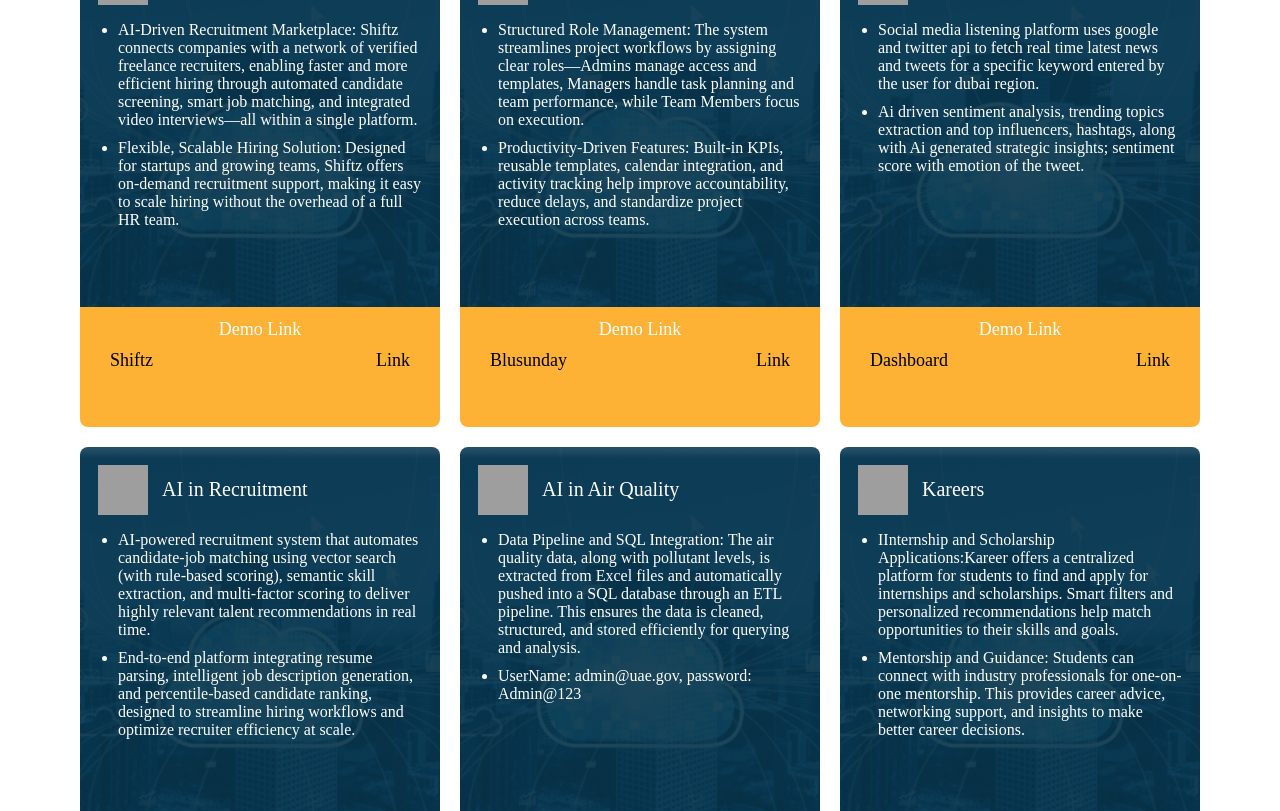
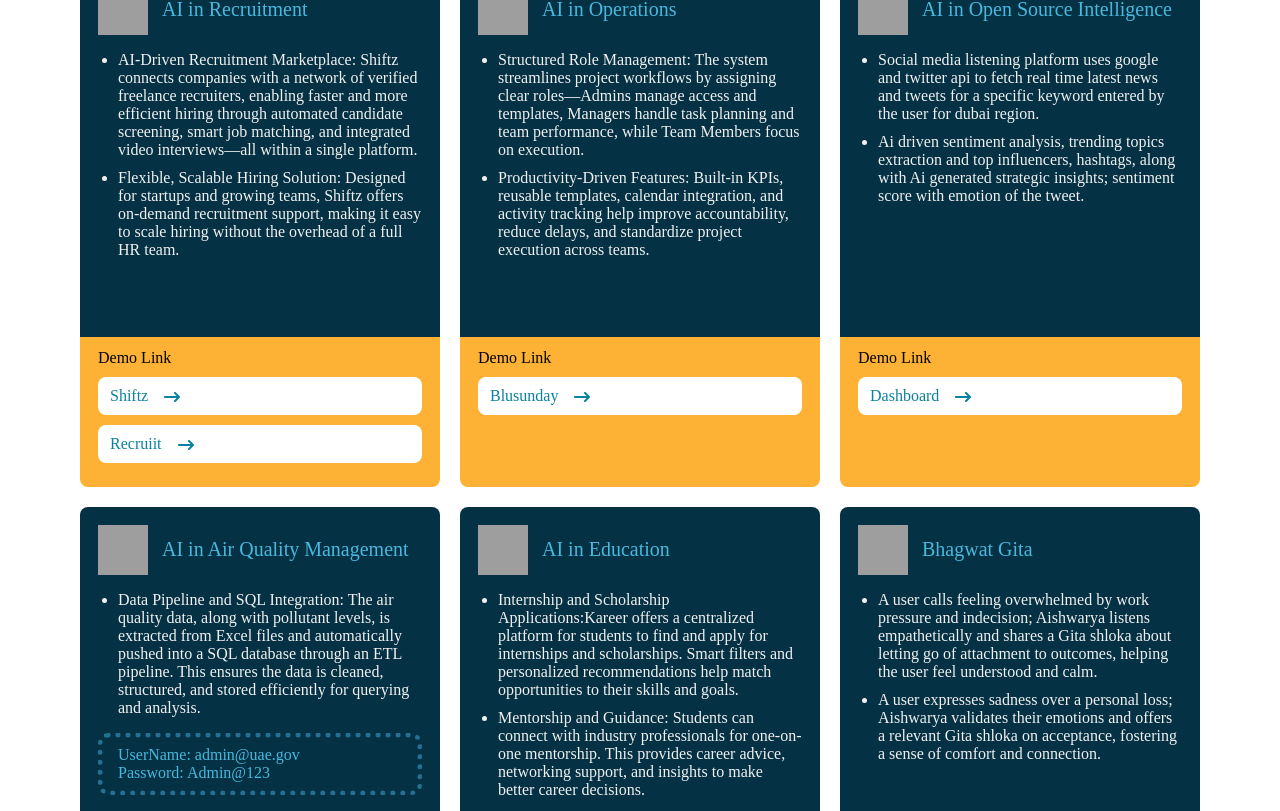
Before and after one commit to Krish2643/Bluparrot_sales, a React (Create React App) app: page / in a window 1280 px wide. Shown: the part 1429-2240 px from the top of the page. Built offline with nearby package versions, Linux system fonts and the light colour scheme; grey boxes are pictures that could not be loaded; a web font is replaced by a local one.

Commit message:
add new cards

```diff
--- a/src/components/Navbar2.css
+++ b/src/components/Navbar2.css
@@ -149,43 +149,63 @@
     padding: 18px;
     height: 370px;
     border-radius: 8px 8px 0 0;
-    background-image: url('./Images/Group_6.png');
-    background-color: gray;
-    background-repeat: no-repeat;
-  background-size: cover;
-  background-position: center;
+    background-color: #053145;
     .business-card-header{
       display: flex;
       align-items: center;
       gap: 14px;
       .heading{
         font-size: 20px;
+        color: #48b9dc;
+        font-weight: 500;
       }
       img{
         width: 50px;
         height: 50px;
       }
     }
+    .business-card-points{
+      color: rgb(241, 241, 241);
+    }
+    .credentails{
+      border: 5px solid #247093;
+      color: #48b9dc;
+      font-weight: 500;
+      border-style: dotted;
+      padding: 8px 15px;
+      display: flex;
+      border-radius: 10px;
+    }
   }
   .business-card-links{
     background-color: #FDB135;
-    font-size: 18px;
+    font-size: 16px;
     border-radius: 0px 0px 8px 8px;
-    height: 120px;
+    height: 150px;
     padding: 12px 18px;
+
     .demo-link{
-      text-align: center;
+      color: black;
+      font-weight: 500;
     }
     .links{
       margin-top: 10px;
       .live-link{
         display: flex;
+        align-items: center;
         padding: 0 12px;
-        justify-content: space-between;
+        gap: 16px;
         margin-bottom: 10px;
-        color: black;
+        color: rgb(9, 129, 159);
+        font-weight: 500;
+        background-color: white;
+        padding: 6px 12px;
+        border-radius: 8px;
         span{
           cursor: 'pointer'
+        }
+        .arrow{
+          margin-top: 6px;
         }
 
       }
--- a/src/components/Navbar2.jsx
+++ b/src/components/Navbar2.jsx
@@ -24,6 +24,8 @@
 import Automobile from "./Images/Automobile.png";
 import Recurtment from "./Images/Recurtment.png";
 import medical from "./Images/doctor_15863653 1.png";
+import { FaArrowRightLong } from "react-icons/fa6";
+
 import LatestUpdatesandBlogs from "./LatestUpdatesandBlogs.jsx";
 
 import Navbar from "./Navbar.jsx";
@@ -59,10 +61,11 @@
     id:2,
     title: "AI in Real Estate",
     description: [
-      "A property price prediction model estimates property values based on various factors like location, features, market trends, and images. It combines structured data, textual descriptions, and visual data to predict prices more accurately", `Username:test_user_1, password: Bluparrot123`
-
+      "A property price prediction model estimates property values based on various factors like location, features, market trends, and images. It combines structured data, textual descriptions, and visual data to predict prices more accurately"
+      // , `Username:test_user_1, password: Bluparrot123`
     ],
     BackgroundImage: Data_as,
+    cred: [{'UserName': 'test_user_1', 'Password': 'Bluparrot123'}],
     impact: "Empowering clients to enhance their marketing strategies and business decisions with data-driven insights.",
     path: "/Data_AI",
     icon: Data, // Replace with actual path,
@@ -93,6 +96,7 @@
     path: "/Cloud_Services",
     icon: CloudeIcon,
     link: [{name: "Shiftz", url: "https://www.Shiftz.in"},
+      {name: "Recruiit", url: "https://www.Shiftz.in"}
       ]
   },
   {
@@ -122,24 +126,13 @@
       ]
   },
   {
-    id:10,
-    title: "AI in Recruitment",
+    id:9,
+    title: "AI in Air Quality Management",
     description: [
-      "AI-powered recruitment system that automates candidate-job matching using vector search (with rule-based scoring), semantic skill extraction, and multi-factor scoring to deliver highly relevant talent recommendations in real time.", "End-to-end platform integrating resume parsing, intelligent job description generation, and percentile-based candidate ranking, designed to streamline hiring workflows and optimize recruiter efficiency at scale."
+      "Data Pipeline and SQL Integration: The air quality data, along with pollutant levels, is extracted from Excel files and automatically pushed into a SQL database through an ETL pipeline. This ensures the data is cleaned, structured, and stored efficiently for querying and analysis.",
+      //  "UserName: admin@uae.gov, password: Admin@123"
     ],
-    BackgroundImage: Cloude,
-    impact: "Achieve enhanced scalability, reduced operational costs, and improved cloud performance, while ensuring security and business continuity across all major cloud platforms.",
-    path: "/Cloud_Services",
-    icon: CloudeIcon,
-    // link: [{name: "Recruiit", url: ""},
-    //   ]
-  },
-  {
-    id:9,
-    title: "AI in Air Quality",
-    description: [
-      "Data Pipeline and SQL Integration: The air quality data, along with pollutant levels, is extracted from Excel files and automatically pushed into a SQL database through an ETL pipeline. This ensures the data is cleaned, structured, and stored efficiently for querying and analysis.", "UserName: admin@uae.gov, password: Admin@123"
-    ],
+    cred: [{'UserName': 'admin@uae.gov', 'password': 'Admin@123'}],
     BackgroundImage: Cloude,
     impact: "Achieve enhanced scalability, reduced operational costs, and improved cloud performance, while ensuring security and business continuity across all major cloud platforms.",
     path: "/Cloud_Services",
@@ -148,10 +141,10 @@
       ]
   },
   {
-    id:9,
-    title: "Kareers",
+    id:12,
+    title: "AI in Education",
     description: [
-      "IInternship and Scholarship Applications:Kareer offers a centralized platform for students to find and apply for internships and scholarships. Smart filters and personalized recommendations help match opportunities to their skills and goals.", "Mentorship and Guidance: Students can connect with industry professionals for one-on-one mentorship. This provides career advice, networking support, and insights to make better career decisions."
+      "Internship and Scholarship Applications:Kareer offers a centralized platform for students to find and apply for internships and scholarships. Smart filters and personalized recommendations help match opportunities to their skills and goals.", "Mentorship and Guidance: Students can connect with industry professionals for one-on-one mentorship. This provides career advice, networking support, and insights to make better career decisions."
     ],
     BackgroundImage: Cloude,
     impact: "Achieve enhanced scalability, reduced operational costs, and improved cloud performance, while ensuring security and business continuity across all major cloud platforms.",
@@ -160,6 +153,45 @@
     // link: [{name: "Dashboard", url: "http://172.178.60.98:8030/"},
     //   ]
   },
+  {
+    id:13,
+    title: "Bhagwat Gita",
+    description: [
+      "A user calls feeling overwhelmed by work pressure and indecision; Aishwarya listens empathetically and shares a Gita shloka about letting go of attachment to outcomes, helping the user feel understood and calm.", "A user expresses sadness over a personal loss; Aishwarya validates their emotions and offers a relevant Gita shloka on acceptance, fostering a sense of comfort and connection."
+    ],
+    BackgroundImage: Cloude,
+    impact: "Achieve enhanced scalability, reduced operational costs, and improved cloud performance, while ensuring security and business continuity across all major cloud platforms.",
+    path: "/Cloud_Services",
+    icon: CloudeIcon,
+    link: [{name: "+19033453472", url: ""},
+      ]
+  },
+  {
+    id:13,
+    title: "Samrat Motors Agent:",
+    description: [
+      "A user inquires about the Yamaha R15; Ayushi clarifies the model version, enthusiastically explains its features, and books a test ride at Samrat Superbikes for a confirmed date.", "A user expresses interest in an FZ bike but can’t visit soon; Ayushi provides detailed model information and sends product details via WhatsApp, ensuring the user stays engaged."
+    ],
+    BackgroundImage: Cloude,
+    impact: "Achieve enhanced scalability, reduced operational costs, and improved cloud performance, while ensuring security and business continuity across all major cloud platforms.",
+    path: "/Cloud_Services",
+    icon: CloudeIcon,
+    link: [{name: "+17373246081", url: ""},
+      ]
+  },
+  // {
+  //   id:14,
+  //   title: "AI in Education",
+  //   description: [
+  //     "Internship and Scholarship Applications:Kareer offers a centralized platform for students to find and apply for internships and scholarships. Smart filters and personalized recommendations help match opportunities to their skills and goals.", "Mentorship and Guidance: Students can connect with industry professionals for one-on-one mentorship. This provides career advice, networking support, and insights to make better career decisions."
+  //   ],
+  //   BackgroundImage: Cloude,
+  //   impact: "Achieve enhanced scalability, reduced operational costs, and improved cloud performance, while ensuring security and business continuity across all major cloud platforms.",
+  //   path: "/Cloud_Services",
+  //   icon: CloudeIcon,
+  //   // link: [{name: "Dashboard", url: "http://172.178.60.98:8030/"},
+  //   //   ]
+  // },
 
 ];
 const statsData = [
@@ -358,11 +390,11 @@
 
         {/* Hero Section */}
         <section className="hero-section">
-          <h1 >
+          <h1>
              <span className="highlight">Blu</span><span style={{ color: '#FBC726' }}> Parrot</span> AI Sandbox
           </h1>
 
-          <p >We specialize in Data Science, Artificial Intelligence, Digital Transformation, ESG Innovations, IoT Automation, AI-Driven Performance Marketing, and Philanthropy Sector AI Solutions. </p>
+          <p>Sandbox provides a platform to showcase all the AI based development done by Bluparrot </p>
         </section>
       </div>
 
@@ -382,13 +414,23 @@
                     {item}
                   </li>)}
                 </ul>
-                 </div>
+              </div>
+
+              {business?.cred && <div className="credentails" >
+                  {business?.cred?.map((item, ind)=> (
+                    <div key={ind} >
+                      <p>UserName: {item.UserName}</p>
+                      <p>Password: {item.password}</p>
+                    </div>
+                  ))}
+              </div>}
+
             </div>
             <div className="business-card-links" >
                <p className="demo-link" >Demo Link</p>
                <div className="links" >
-
-                {business?.link?.map((item, ind)=> <div className="live-link" key={ind} ><p>{item.name}</p>  <a href={item?.url} target="_blank" >Link</a> </div> )}
+                {business?.link?.map((item, ind)=> <div className="live-link" key={ind} ><p>{item.name}</p>  <a href={item?.url} className="arrow" target="_blank" > <FaArrowRightLong />
+ </a> </div> )}
                </div>
             </div>
          </div>
```
